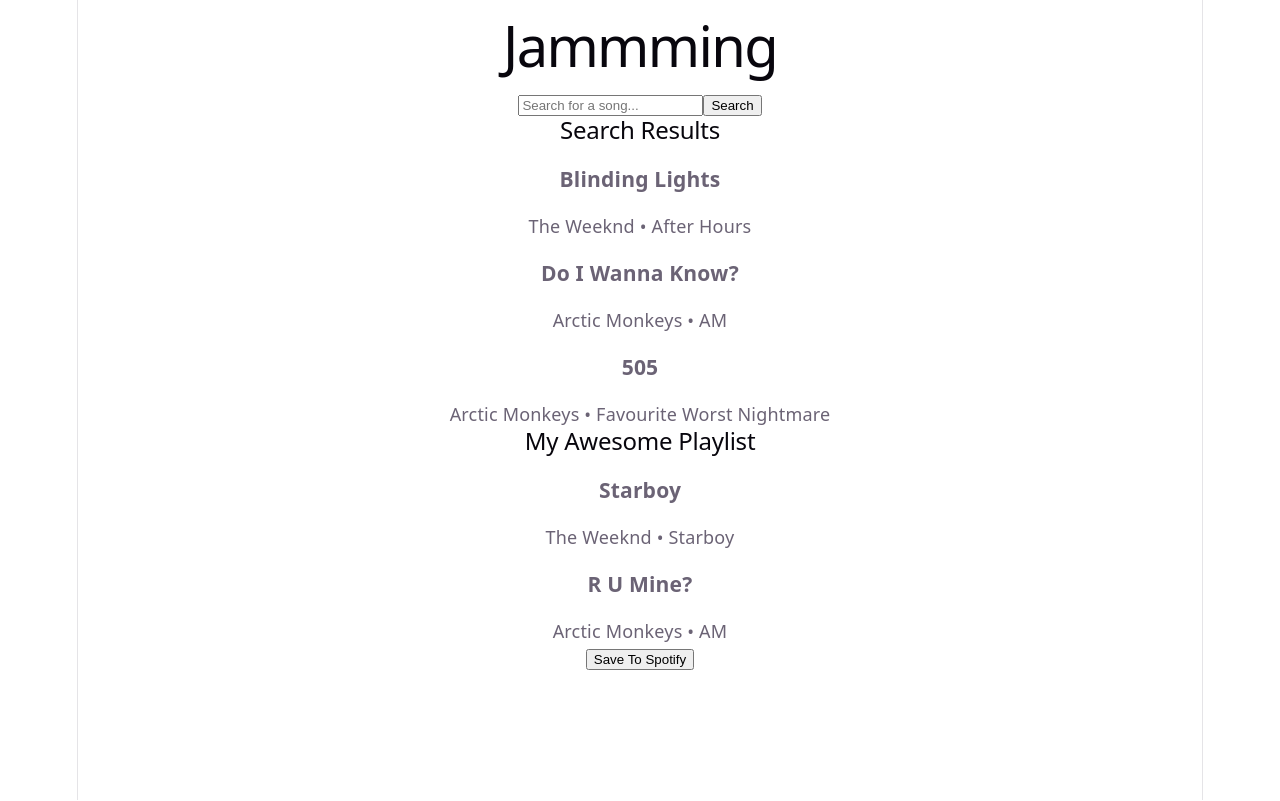
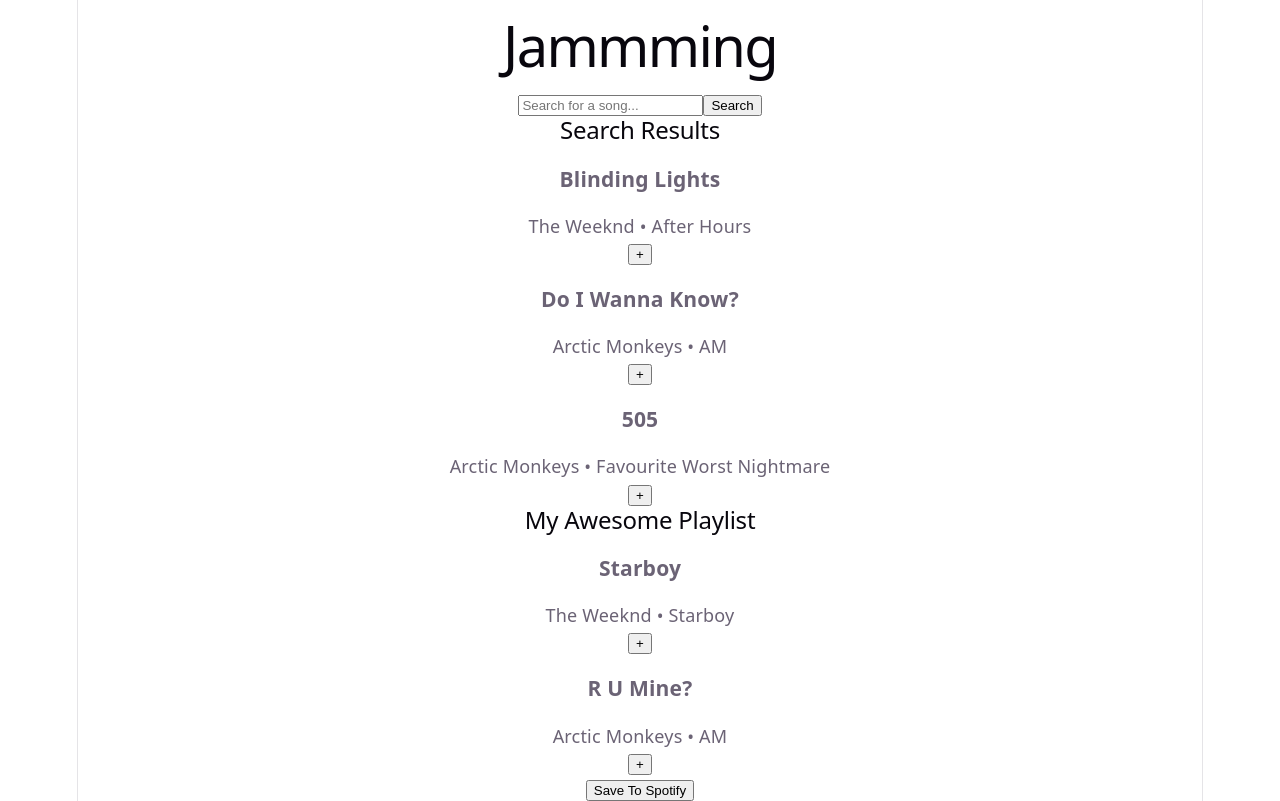
Before and after one commit to Miawakened/Jammming, a React (Vite) app: page / in a window 1280 px wide. Built offline with nearby package versions, Linux system fonts and the light colour scheme.

Commit message:
Implement adding tracks to playlist

```diff
--- a/src/App.jsx
+++ b/src/App.jsx
@@ -1,8 +1,11 @@
+
+import { useState } from 'react'
 import SearchBar from './components/SearchBar'
 import SearchResults from './components/SearchResults'
 import Playlist from './components/Playlist'
 
 function App() {
+
   const tracks = [
     {
       id: 1,
@@ -26,7 +29,7 @@ function App() {
 
   const playlistName = 'My Awesome Playlist'
 
-  const playlistTracks = [
+  const [playlistTracks, setPlaylistTracks] = useState([
     {
       id: 4,
       name: 'Starboy',
@@ -39,7 +42,11 @@ function App() {
       artist: 'Arctic Monkeys',
       album: 'AM'
     }
-  ]
+  ])
+
+  const addTrack = (track) => {
+    setPlaylistTracks((prevTracks) => [...prevTracks, track])
+  }
 
   return (
     <>
@@ -47,7 +54,7 @@ function App() {
 
       <SearchBar />
 
-      <SearchResults tracks={tracks} />
+      <SearchResults tracks={tracks} onAdd={addTrack}/>
 
       <Playlist
         name={playlistName}
--- a/src/components/SearchResults.jsx
+++ b/src/components/SearchResults.jsx
@@ -1,6 +1,6 @@
 import Track from './Track'
 
-function SearchResults({ tracks }) {
+function SearchResults({ tracks, onAdd }) {
   return (
     <section>
       <h2>Search Results</h2>
@@ -8,9 +8,11 @@ function SearchResults({ tracks }) {
       {tracks.map(track => (
         <Track
           key={track.id}
+          id={track.id}
           name={track.name}
           artist={track.artist}
           album={track.album}
+          onAdd={onAdd}
         />
       ))}
     </section>
--- a/src/components/Track.jsx
+++ b/src/components/Track.jsx
@@ -1,9 +1,10 @@
 
-function Track({ name, artist, album }) {
+function Track({ id, name, artist, album, onAdd }) {
   return (
     <div>
       <h3>{name}</h3>
       <p>{artist} • {album}</p>
+      <button onClick={() => onAdd({id, name, artist, album})}> + </button>
     </div>
   )
 }
```
